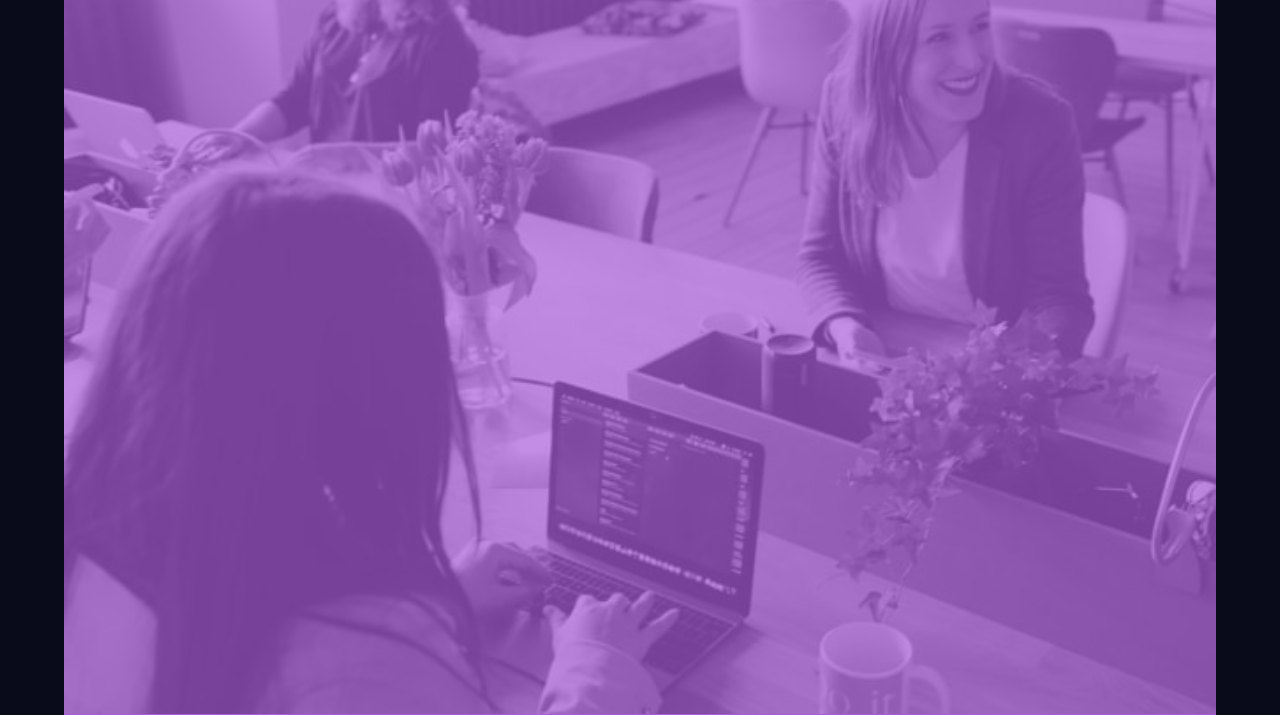
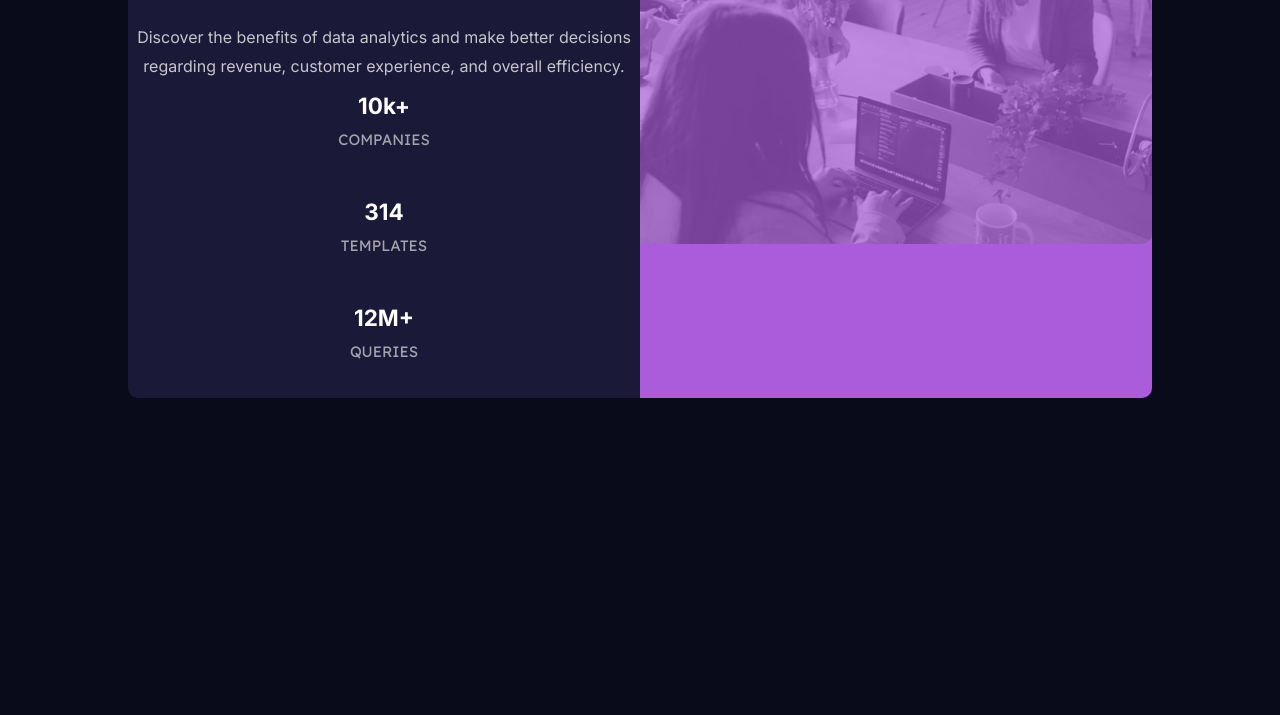
Before and after one commit to Nazaf64/stats-preview-single-page, a plain HTML site: page index.html in a window 1280 px wide. Shown: the part 232-947 px from the top of the page. After the commit the page ends 800 px from the top, so only its background shows below. Drawn offline with Linux system fonts and the light colour scheme.

Commit message:
Divided text and image sideways

```diff
--- a/style.css
+++ b/style.css
@@ -64,10 +64,6 @@ p {
     line-height: 1.8em;
 }
 
-li {
-    font-size: 15px;
-}
-
 ul {
     list-style: none;
     padding-top: 2.5em;
@@ -76,6 +72,7 @@ ul {
 
 li {
     font-family: 'Lexend Deca', sans-serif;
+    font-size: 15px;
     color: hsla(0, 0%, 100%, 0.6);
     margin-bottom: 2.5em;
 }
@@ -86,3 +83,41 @@ li strong {
     font-size: 1.5em;
     padding: 0.5em;
 }
+
+
+
+/* For Large Screen */
+@media screen and (min-width: 480px) {
+    #card-wrapper{
+        display: flex;
+        flex-direction: row;
+        flex-wrap: nowrap;
+        max-width: 80%;
+    }
+
+    #text-wrapper{
+        flex: 1;
+        order: 1;
+    }
+
+    #image-wrapper{
+        flex: 1;
+        order: 2;
+    }
+
+    .container {
+        border-radius: 10px;
+    }
+
+    #image-wrapper, img {
+        border-radius: 0;
+        border-top-right-radius: 10px;
+        border-bottom-right-radius: 10px;
+    }
+
+    ul{
+        display: inline;
+    }
+
+
+}
```
